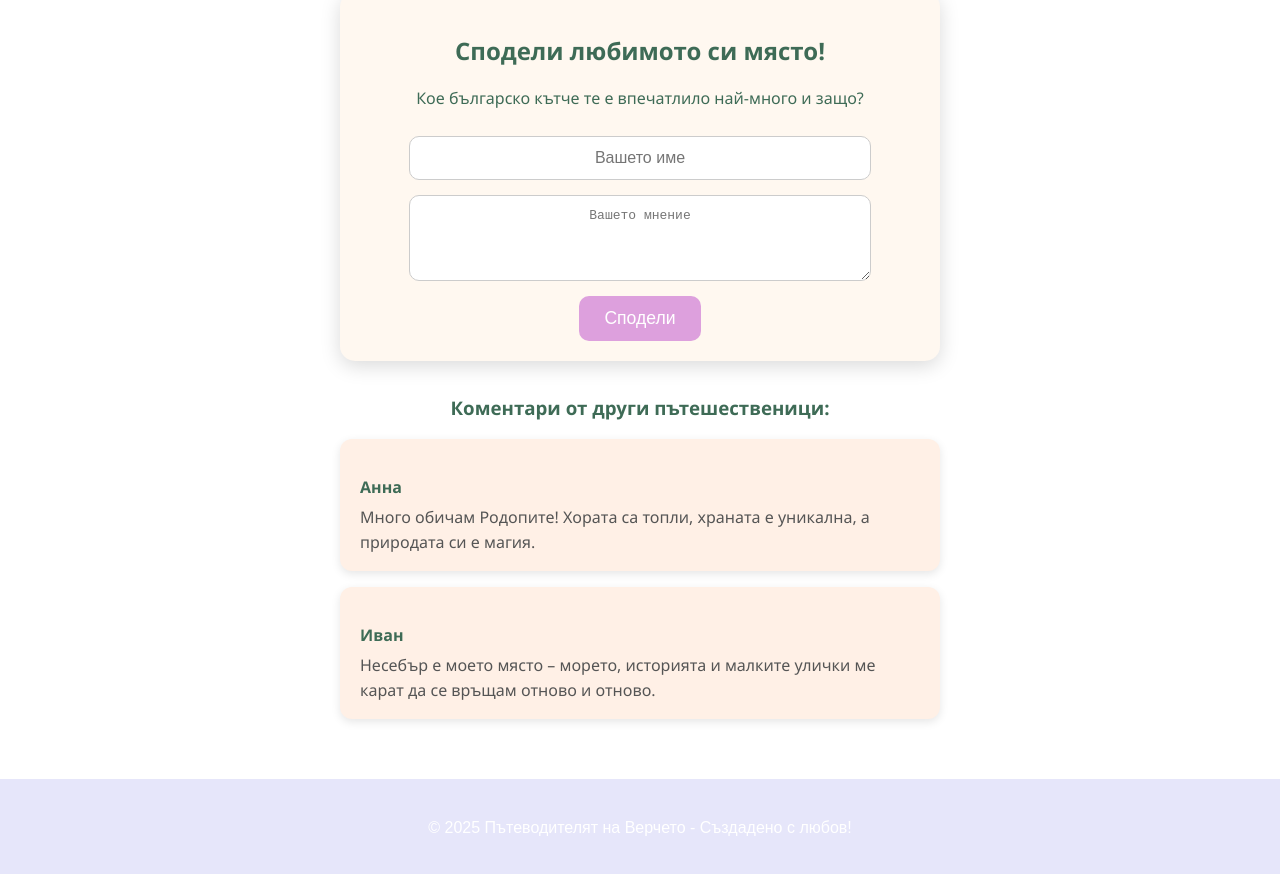
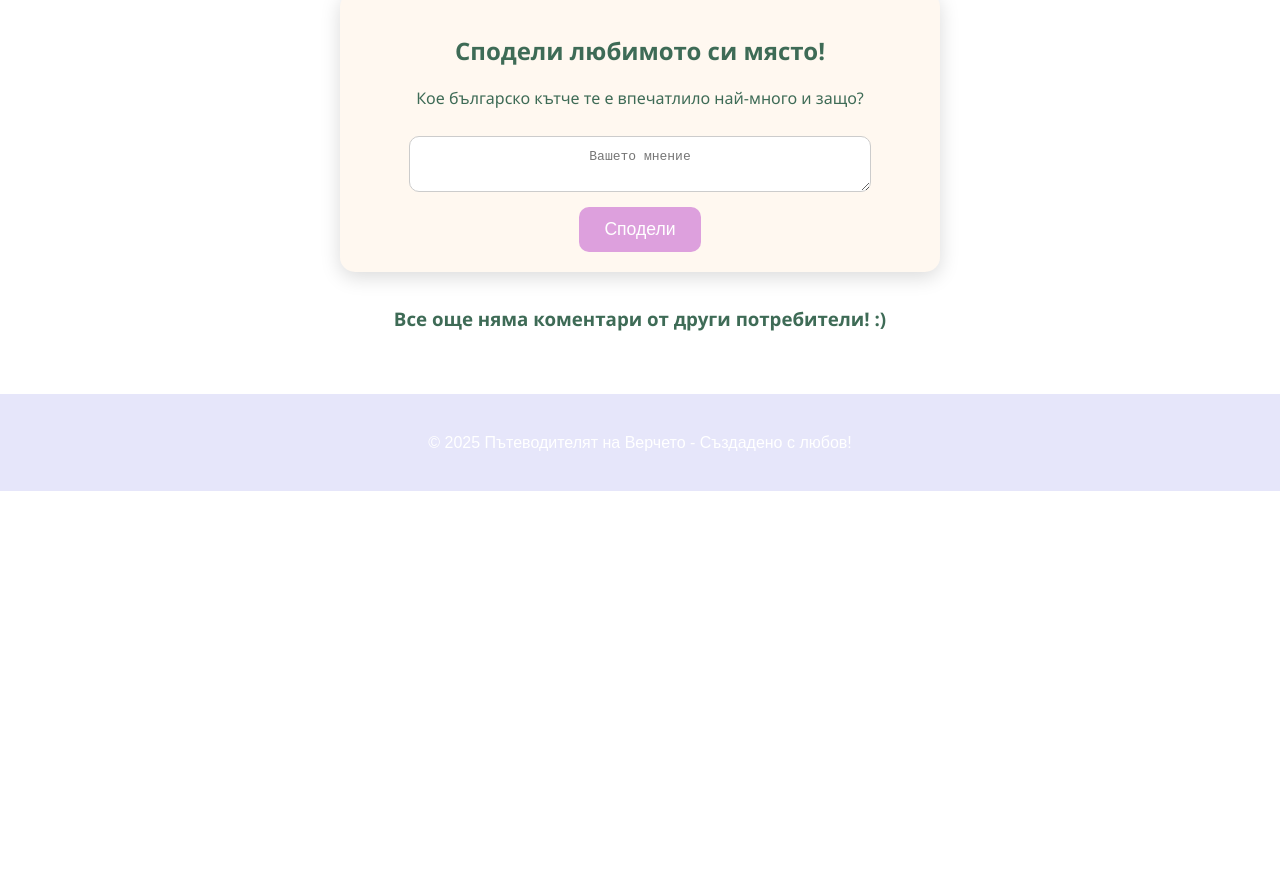
Before and after one commit to vyararadomirova/my-react-app, a Vue app: page /forum in a window 1280 px wide. Shown: the part 600-1474 px from the top of the page. After the commit the page ends 1091 px from the top, so only its background shows below. Built offline with nearby package versions, Linux system fonts and the light colour scheme.

Commit message:
Add delete comment functionality

```diff
--- a/src/components/Forum.jsx
+++ b/src/components/Forum.jsx
@@ -1,22 +1,48 @@
-import React, { useState } from "react";
+import React, { useState, useEffect } from "react";
 import styles from "./Forum.module.css";
 
 export default function Forum() {
-  const [comments, setComments] = useState([
-    { name: "Анна", text: "Много обичам Родопите! Хората са топли, храната е уникална, а природата си е магия." },
-    { name: "Иван", text: "Несебър е моето място – морето, историята и малките улички ме карат да се връщам отново и отново." },
-  ]);
+  const [comments, setComments] = useState([]);
+  const [currentUser, setCurrentUser] = useState("");
 
-  const handleSubmit = (e) => {
+
+  useEffect(() => {
+    const savedUser = localStorage.getItem("userName");
+    if (savedUser) {
+      setCurrentUser(savedUser);
+    }
+
+    const savedComments = localStorage.getItem("comments");
+    if (savedComments) {
+      setComments(JSON.parse(savedComments));
+    }
+  }, []);
+
+  const addComment = (e) => {
     e.preventDefault();
     const formData = new FormData(e.target);
-    const name = formData.get("name");
     const text = formData.get("comment");
 
-    if (name && text) {
-      setComments([{ name, text }, ...comments]);
-      e.target.reset();
-    }
+    if (!text) return;
+
+    const newComment = {
+      id: Date.now().toString(),
+      name: currentUser,
+      text,
+      owner: currentUser
+    };
+
+    const updatedComments = [newComment, ...comments];
+    setComments(updatedComments);
+    localStorage.setItem("comments", JSON.stringify(updatedComments));
+
+    e.target.reset();
+  };
+
+  const removeComment = (commentId) => {
+    const updatedComments = comments.filter(c => c.id !== commentId);
+    setComments(updatedComments);
+    localStorage.setItem("comments", JSON.stringify(updatedComments));
   };
 
   return (
@@ -25,21 +51,34 @@ export default function Forum() {
         <h2>Сподели любимото си място!</h2>
         <p>Кое българско кътче те е впечатлило най-много и защо?</p>
 
-        <form className={styles.forumForm} onSubmit={handleSubmit}>
-          <input type="text" name="name" placeholder="Вашето име" required />
-          <textarea name="comment" rows="4" placeholder="Вашето мнение" required></textarea>
+        <form className={styles.forumForm} onSubmit={addComment}>
+          <textarea name="comment" placeholder="Вашето мнение" required />
           <button type="submit" className={styles.submitBtn}>Сподели</button>
         </form>
       </section>
 
       <section className={styles.comments}>
-        <h3>Коментари от други пътешественици:</h3>
-        {comments.map((c, i) => (
-          <div key={i} className={styles.commentCard}>
-            <h4>{c.name}</h4>
-            <p>{c.text}</p>
-          </div>
-        ))}
+        {comments.length > 0 ? (
+          <>
+            <h3>Коментари от други пътешественици:</h3>
+            {comments.map(comment => (
+              <div key={comment.id} className={styles.commentCard}>
+                <div>
+                  <h4>{comment.name}</h4>
+                  <p>{comment.text}</p>
+                </div>
+
+                {comment.owner === currentUser && (
+                  <button className={styles.deleteBtn} onClick={() => removeComment(comment.id)}>
+                    Изтрий
+                  </button>
+                )}
+              </div>
+            ))}
+          </>
+        ) : (
+          <h3>Все още няма коментари от други потребители! :)</h3>
+        )}
       </section>
     </main>
   );
--- a/src/components/Forum.module.css
+++ b/src/components/Forum.module.css
@@ -63,12 +63,14 @@
 }
 
 .commentCard {
+    display: flex;
+    justify-content: space-between;
+    align-items: flex-start;
     background-color: #fff0e6;
     padding: 15px 20px;
     border-radius: 12px;
     box-shadow: 0 3px 10px rgba(0, 0, 0, 0.1);
     margin-bottom: 1rem;
-    text-align: left;
 }
 
 .commentCard h4 {
@@ -80,3 +82,20 @@
     margin: 0;
     color: #555;
 }
+
+.commentCard div {
+    display: flex;
+    flex-direction: column;
+}
+
+.commentCard button {
+    align-self: flex-end;
+    background-color: plum;
+    color: white;
+    border: none;
+    padding: 5px 10px;
+    border-radius: 4px;
+    cursor: pointer;
+    font-size: 0.85rem;
+    flex-shrink: 0;
+}
--- a/src/components/Login.jsx
+++ b/src/components/Login.jsx
@@ -39,6 +39,7 @@ export default function Login() {
 
             setError('');
             localStorage.setItem('accessToken', data.accessToken);
+            localStorage.setItem("userName", data.name);
             navigate('/');
         } catch (err) {
             console.error(err);
--- a/src/components/Register.jsx
+++ b/src/components/Register.jsx
@@ -46,6 +46,7 @@ export default function Register() {
 
             setError('');
             localStorage.setItem('accessToken', data.accessToken);
+            localStorage.setItem("userName", data.name);
             navigate('/');
         } catch (err) {
             console.error(err);
```
Also changed, not shown: 1 other file (tests, documents, lock files or other folders).
